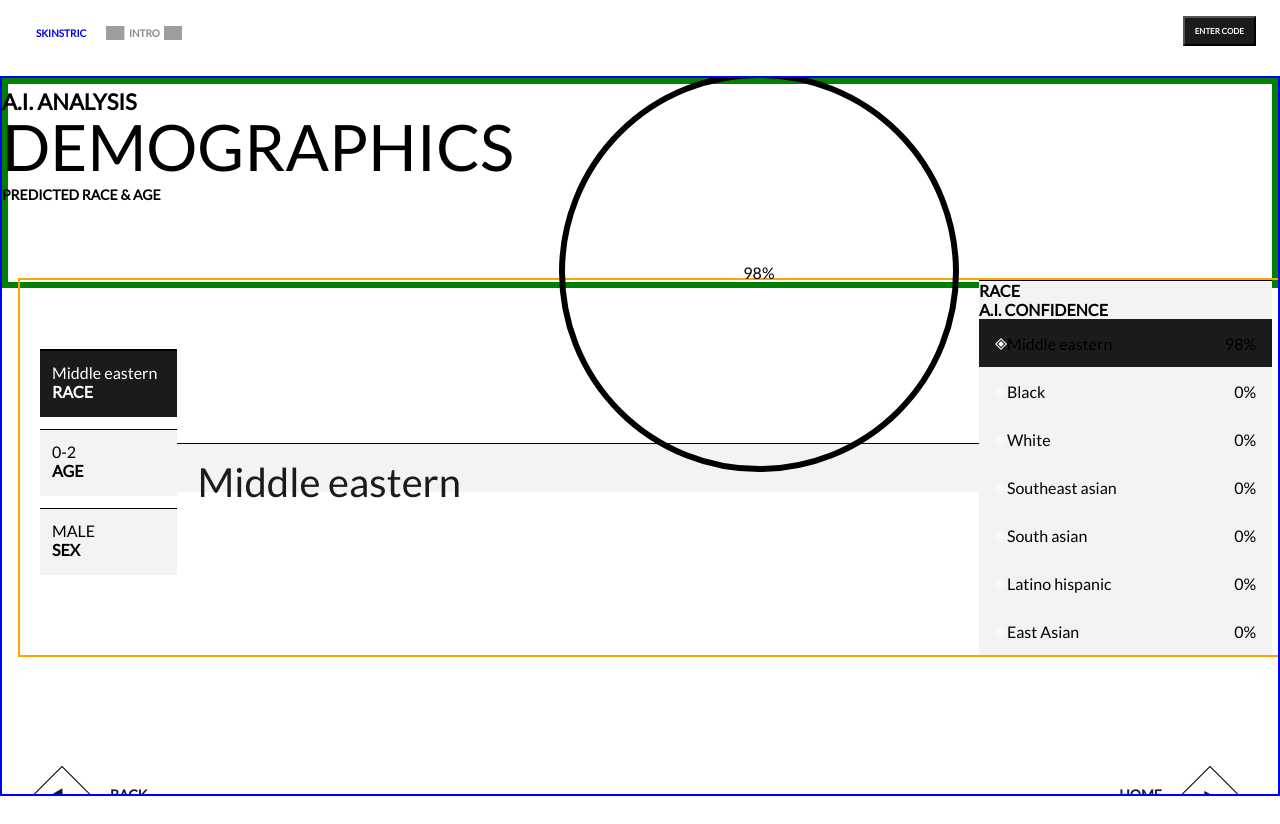
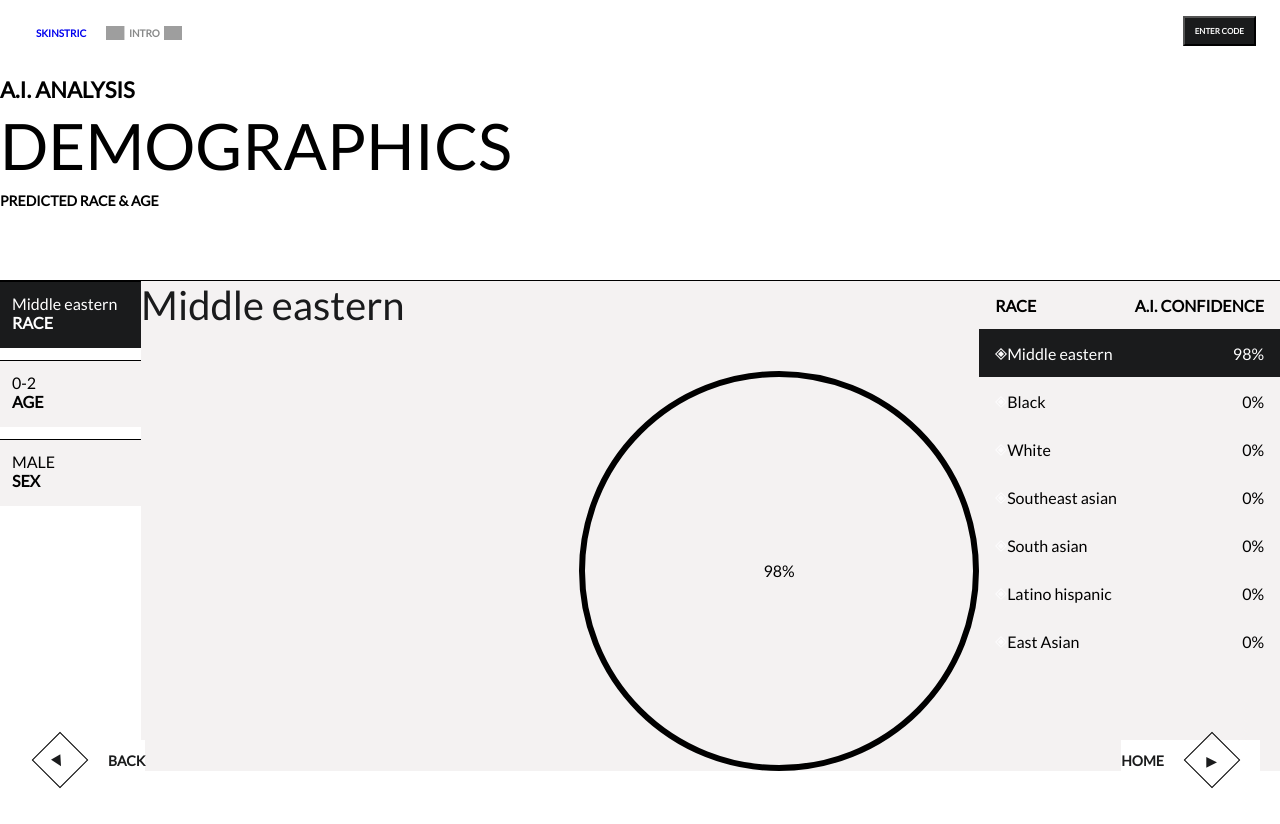
Before and after one commit to hackerjack9/Skinstric-AI, a React (Create React App) app: page /summary in a window 1280 px wide. Before the commit the page ends 800 px from the top, so only its background shows below. Built offline with nearby package versions, Linux system fonts and the light colour scheme; grey boxes are pictures that could not be loaded; a web font is replaced by a local one.

Commit message:
summary component html and css updated

```diff
--- a/src/Components/Summary.jsx
+++ b/src/Components/Summary.jsx
@@ -14,10 +14,11 @@ function Summary() {
   return (
     <div className="body">
       <main className="main">
-        <div className="title-container"></div>
+        <div className="title-container">
           <h2 className="analysis-title">A.I. ANALYSIS</h2>
           <h3 className="demographics-title">DEMOGRAPHICS</h3>
           <h4 className="predicted-title">PREDICTED RACE & AGE</h4>
+        </div>
         <div className="summary-boxes-container">
           <section id="section-1">
             <div className="category-box-1">
@@ -97,6 +98,7 @@ function Summary() {
             </div>
           </section>
         </div>
+        <div className="sticky-bottom">
           <button id="button-back" onClick={goToSelect}>
             <span className="button-back-text">BACK</span>
             <div className="minibox-back">
@@ -110,6 +112,7 @@ function Summary() {
               <span className="minibox-arrow-proceed">▶</span>
             </div>
           </button>
+        </div>
       </main>
     </div>
   );
--- a/src/index.css
+++ b/src/index.css
@@ -1175,56 +1175,47 @@ input::placeholder {
 }
 
 /* ---------------------Summary---------------------- */
+.main {
+  display: flex;
+  flex-direction: column;
+  justify-content: space-evenly;
+  align-items: space-evenly;
+  width: 100%;
+  max-width: 1550px;
+  height: 90vh;
+}
+
 .summary-boxes-container {
-  position: relative;
   display: flex;
   justify-content: space-between;
-  align-items: center;
   width: 100%;
-  border: 2px solid orange;
-  padding: 0px 20px;
-  margin: 0px 16px;
-  top: 200px;
-}
-
-.main {
-  display: flex;
-  position: relative;
+  max-width: 1550px;
+  height: 90vh;
+}
+
+.title-container {
+  display: flex;
   flex-direction: column;
   align-items: flex-start;
+  justify-content: flex-start;
   width: 100%;
-  overflow: hidden;
-  height: 90vh;
-  border: 2px solid blue;
-}
-
-.title-container {
-  position: absolute;
-  display: flex;
-  flex-direction: column;
-  align-items: center;
-  justify-content: space-between;
-  width: 100%;
-  height: 210px;
-  border: 6px solid green;
+  max-width: 1550px;
+  height: 300px;
 }
 
 .analysis-title {
-  position: absolute;
   font-size: 22px;
   margin: 0px 0px 4px;
   top: 10px;
 }
 
 .demographics-title {
-  position: absolute;
   font-size: 64px;
   font-weight: 400;
   top: 30px;
 }
 
 .predicted-title {
-  position: absolute;
   font-size: 14px;
   margin: 8px 0px 0px;
   top: 100px;
@@ -1239,28 +1230,31 @@ input::placeholder {
 #section-1 {
   display: flex;
   flex-direction: column;
-  position: relative;
+  justify-content: flex-start;
+  align-items: space-between;
   width: 166px;
 }
 #section-2 {
   display: flex;
+  justify-content: space-between;
+  align-items: flex-end;
+  width: 986px;
+  background-color: rgb(244, 242, 242);
+}
+#section-3 {
+  display: flex;
   flex-direction: column;
-  position: relative;
-  width: 968px;
-  background-color: rgb(244, 242, 242);
-}
-#section-3 {
-  display: flex;
-  flex-direction: column;
-  position: relative;
+  justify-content: flex-start;
+  align-items: space-between;
   width: 354px;
   background-color: rgb(244, 242, 242);
 }
 
 .section-2-title {
-  position: relative;
-  top: 14px;
-  left: 20px;
+  display: flex;
+  justify-content: start;
+  align-items: start;
+  height: 100%;
   font-size: 40px;
   color: #1a1b1c;
 }
@@ -1269,7 +1263,6 @@ input::placeholder {
   display: flex;
   justify-content: center;
   align-items: center;
-  position: absolute;
   border-radius: 50%;
   border: 6px solid black;
   width: 400px;
@@ -1319,12 +1312,21 @@ input::placeholder {
   display: flex;
   justify-content: space-between;
   align-items: center;
-  height: 48px;
+  min-height: 48px;
+  padding: 0px 16px;
+}
+
+.category-class {
+  display: flex;
+  justify-content: space-between;
+  align-items: center;
+  min-height: 48px;
   padding: 0px 16px;
 }
 
 .category-selector-1 {
   background-color: #1a1b1c;
+  color: white;
 }
 .category-selector-1:hover {
   background-color: black;
@@ -1337,6 +1339,13 @@ input::placeholder {
 .category-selector-7:hover,
 .category-selector-8:hover {
   background-color: #e1e1e2;
+}
+
+.sticky-bottom {
+  position: sticky;
+  bottom: 40px;
+  height: 37px;
+  width: 100%;
 }
 
 /* ================================================== */
```
Lines whose indentation alone changed are shown as unchanged.
